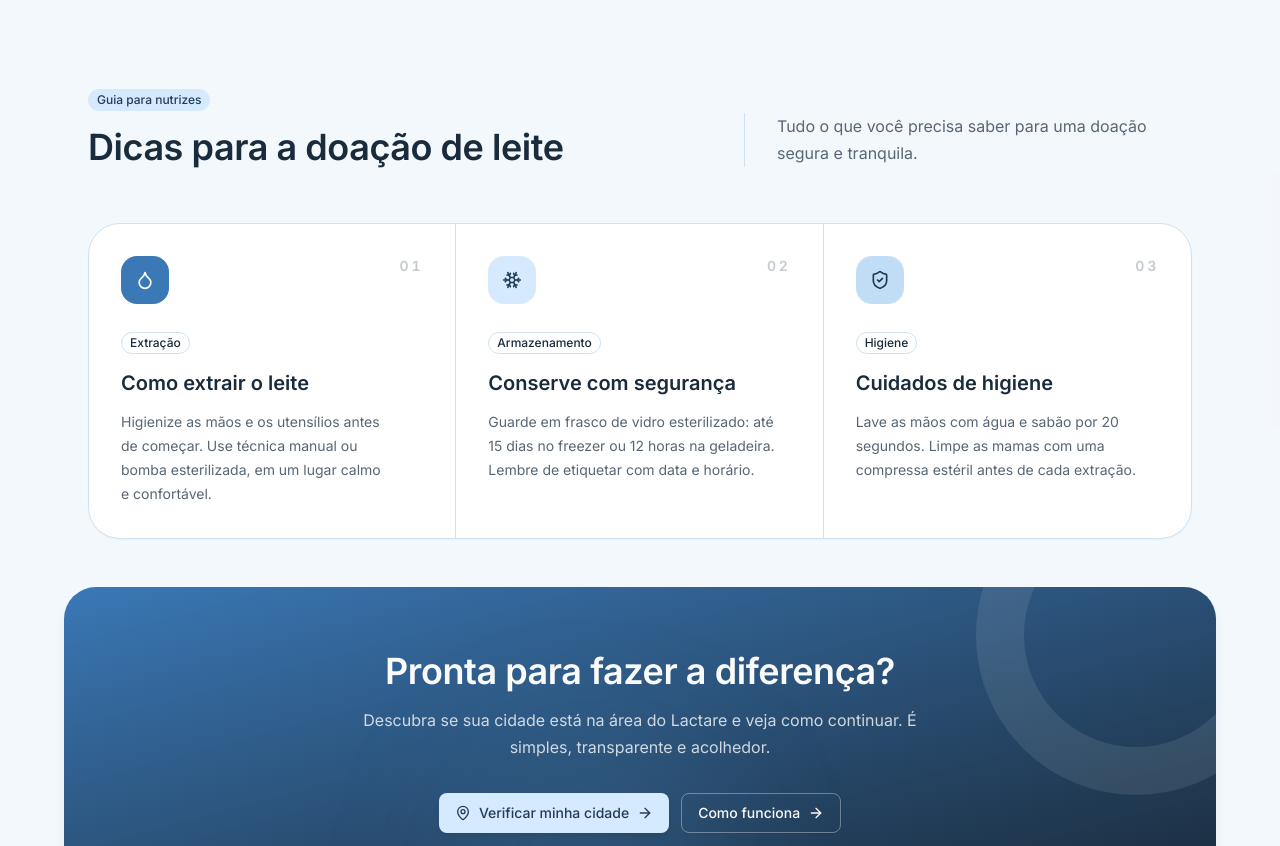
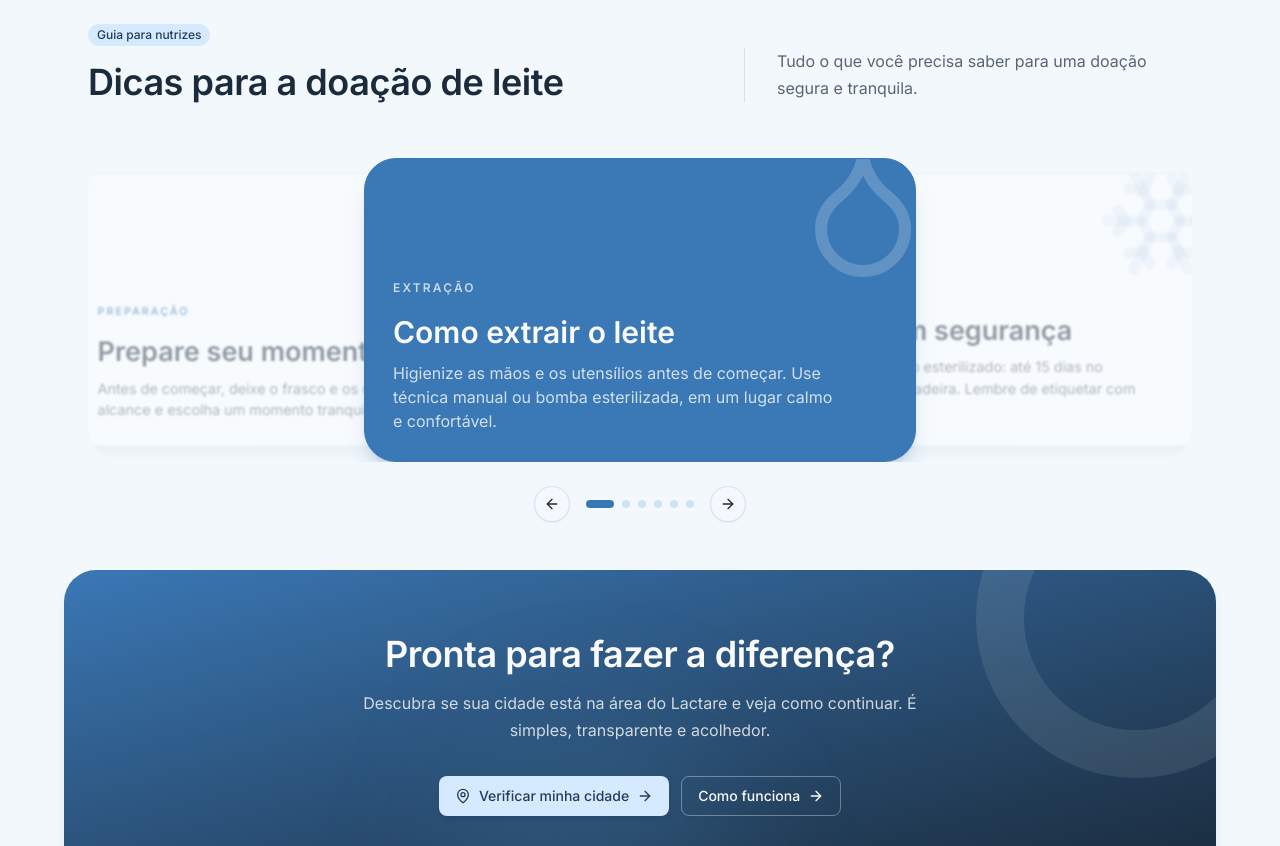
Before and after one commit to RuyFichman/eurofarma, a Next.js app: page / in a window 1280 px wide. Shown: the part 1860-2706 px from the top of the page. Built offline with nearby package versions, Linux system fonts and the light colour scheme; no server answers; the database is empty.

Commit message:
feat: refina experiência visual da home

```diff
--- a/components/shared/home-hero.tsx
+++ b/components/shared/home-hero.tsx
@@ -84,10 +84,9 @@ export function HomeHero() {
 
         {/* Coluna visual. Foto fornecida pelo time (TODO: confirmar licença de
             uso com a Eurofarma antes de qualquer exposição pública).
-            Proporção 4/5: a original é 800x1200 (retrato), e um recorte
-            paisagem cortaria o rosto do bebê. */}
-        <div className="relative">
-          <div className="ring-border/60 relative aspect-[4/5] overflow-hidden rounded-3xl shadow-lg ring-1">
+            O recorte quadrado equilibra a composição sem perder o rosto do bebê. */}
+        <div className="relative mx-auto w-full max-w-[32rem] lg:ml-auto">
+          <div className="ring-border/60 relative aspect-square overflow-hidden rounded-3xl shadow-lg ring-1">
             <Image
               src="/images/hero-bebe.jpg"
               alt={hero.imageAlt}
--- a/components/shared/home-stats.tsx
+++ b/components/shared/home-stats.tsx
@@ -41,25 +41,25 @@ export function HomeStats({ stats }: HomeStatsProps) {
         {COPY.title}
       </h2>
 
-      <dl className="bg-card divide-border -mt-10 grid grid-cols-2 divide-x rounded-3xl border shadow-md md:-mt-14">
+      <dl className="bg-card -mt-10 grid grid-cols-1 divide-y rounded-3xl border shadow-md sm:grid-cols-2 sm:divide-x sm:divide-y-0 md:-mt-14">
         {items.map((item) => (
           // `flex-col-reverse`: o número aparece primeiro, mas no DOM o rótulo
           // (`dt`) vem antes do valor (`dd`), como a lista de definição exige.
           <div
             key={item.label}
-            className="flex flex-col-reverse items-center gap-1 px-4 py-7 text-center md:px-6 md:py-8"
+            className="flex flex-col-reverse items-center gap-1 px-6 py-7 text-center md:px-10 md:py-8"
           >
-            <dt className="text-muted-foreground text-sm text-balance">
+            <dt className="text-muted-foreground text-sm font-medium tracking-tight text-balance">
               {item.label}
             </dt>
-            <dd className="text-primary text-3xl font-bold tabular-nums md:text-4xl">
+            <dd className="text-primary text-4xl font-semibold tracking-tight tabular-nums md:text-5xl">
               {item.value}
             </dd>
           </div>
         ))}
       </dl>
 
-      <p className="text-muted-foreground mt-4 text-center text-xs text-pretty">
+      <p className="text-muted-foreground mt-5 pb-8 text-center text-xs text-pretty md:pb-10">
         {COPY.sourceNote}
       </p>
     </section>
--- /dev/null
+++ b/components/shared/home-tips-carousel.tsx
@@ -0,0 +1,217 @@
+'use client'
+
+import { useRef, useState, type PointerEvent } from 'react'
+import {
+  ArrowLeft,
+  ArrowRight,
+  Clock3,
+  Droplet,
+  MessageCircle,
+  ShieldCheck,
+  Tag,
+  Snowflake,
+} from 'lucide-react'
+
+import { Button } from '@/components/ui/button'
+
+const ICONS = [Droplet, Snowflake, ShieldCheck, Tag, MessageCircle, Clock3]
+const CARD_STYLES = [
+  {
+    card: 'border-primary bg-primary text-primary-foreground shadow-xl shadow-primary/20',
+    icon: 'text-primary-foreground/20',
+    tag: 'text-primary-foreground/75',
+    description: 'text-primary-foreground/80',
+  },
+  {
+    card: 'bg-card shadow-lg shadow-primary/10',
+    icon: 'text-primary/12',
+    tag: 'text-primary',
+    description: 'text-muted-foreground',
+  },
+  {
+    card: 'border-primary bg-primary text-primary-foreground shadow-xl shadow-primary/20',
+    icon: 'text-primary-foreground/20',
+    tag: 'text-primary-foreground/75',
+    description: 'text-primary-foreground/80',
+  },
+  {
+    card: 'bg-card shadow-lg shadow-primary/10',
+    icon: 'text-primary/12',
+    tag: 'text-primary',
+    description: 'text-muted-foreground',
+  },
+  {
+    card: 'border-primary bg-primary text-primary-foreground shadow-xl shadow-primary/20',
+    icon: 'text-primary-foreground/20',
+    tag: 'text-primary-foreground/75',
+    description: 'text-primary-foreground/80',
+  },
+  {
+    card: 'bg-card shadow-lg shadow-primary/10',
+    icon: 'text-primary/12',
+    tag: 'text-primary',
+    description: 'text-muted-foreground',
+  },
+] as const
+
+type Tip = {
+  tag: string
+  title: string
+  description: string
+}
+
+type HomeTipsCarouselProps = {
+  tips: readonly Tip[]
+}
+
+function getRelativePosition(
+  index: number,
+  activeIndex: number,
+  count: number,
+) {
+  const distance = index - activeIndex
+  const half = count / 2
+
+  if (distance > half) return distance - count
+  if (distance < -half) return distance + count
+  return distance
+}
+
+export function HomeTipsCarousel({ tips }: HomeTipsCarouselProps) {
+  const [activeIndex, setActiveIndex] = useState(0)
+  const [dragStartX, setDragStartX] = useState<number | null>(null)
+  const wasDragged = useRef(false)
+
+  const moveTo = (index: number) => {
+    setActiveIndex((index + tips.length) % tips.length)
+  }
+
+  const previous = () => moveTo(activeIndex - 1)
+  const next = () => moveTo(activeIndex + 1)
+
+  const handlePointerDown = (event: PointerEvent<HTMLDivElement>) => {
+    wasDragged.current = false
+    setDragStartX(event.clientX)
+  }
+
+  const handlePointerUp = (event: PointerEvent<HTMLDivElement>) => {
+    if (dragStartX === null) return
+
+    const distance = event.clientX - dragStartX
+    setDragStartX(null)
+
+    if (Math.abs(distance) < 40) return
+
+    wasDragged.current = true
+    if (distance > 0) previous()
+    else next()
+  }
+
+  return (
+    <div
+      role="region"
+      aria-roledescription="carrossel"
+      aria-label="Orientações para doação"
+      className="relative mt-10 select-none md:mt-14"
+    >
+      <div
+        className="relative h-[20rem] overflow-hidden rounded-[2.25rem] md:h-[19rem]"
+        onPointerDown={handlePointerDown}
+        onPointerUp={handlePointerUp}
+        onPointerCancel={() => setDragStartX(null)}
+      >
+        {tips.map((tip, index) => {
+          const Icon = ICONS[index] ?? Droplet
+          const style = CARD_STYLES[index] ?? CARD_STYLES[0]
+          const position = getRelativePosition(index, activeIndex, tips.length)
+          const isActive = position === 0
+          const isPreview = Math.abs(position) === 1
+          const transform = `translateX(calc(-50% + ${position * 58}%)) scale(${isActive ? 1 : 0.9})`
+
+          return (
+            <article
+              key={tip.title}
+              aria-hidden={!isActive}
+              className={`absolute inset-y-0 left-1/2 flex w-[76%] cursor-pointer flex-col overflow-hidden rounded-[2rem] border p-7 transition-[transform,opacity,filter] duration-500 ease-out md:w-[50%] md:p-7 ${style.card} ${
+                isActive
+                  ? 'z-20 opacity-100'
+                  : isPreview
+                    ? 'z-10 opacity-45 blur-[1px] hover:opacity-70'
+                    : 'pointer-events-none z-0 opacity-0'
+              }`}
+              style={{ transform }}
+              onClick={() => {
+                if (wasDragged.current) {
+                  wasDragged.current = false
+                  return
+                }
+
+                moveTo(index)
+              }}
+            >
+              <Icon
+                className={`pointer-events-none absolute -top-5 -right-5 size-36 ${style.icon}`}
+                aria-hidden="true"
+              />
+
+              <div className="relative z-10 mt-auto max-w-md">
+                <p
+                  className={`text-xs font-semibold tracking-[0.18em] uppercase ${style.tag}`}
+                >
+                  {tip.tag}
+                </p>
+                <h3 className="mt-5 text-2xl leading-[1.1] text-balance md:text-3xl">
+                  {tip.title}
+                </h3>
+                <p
+                  className={`mt-3 text-sm leading-6 text-pretty md:text-base ${style.description}`}
+                >
+                  {tip.description}
+                </p>
+              </div>
+            </article>
+          )
+        })}
+      </div>
+
+      <div className="mt-6 flex items-center justify-center gap-4">
+        <Button
+          type="button"
+          variant="outline"
+          size="icon"
+          className="rounded-full"
+          onClick={previous}
+          aria-label="Ver orientação anterior"
+        >
+          <ArrowLeft aria-hidden="true" />
+        </Button>
+        <div className="flex gap-2" aria-label="Posição no carrossel">
+          {tips.map((tip, index) => (
+            <button
+              key={tip.title}
+              type="button"
+              className={`h-2 rounded-full transition-all ${
+                index === activeIndex
+                  ? 'bg-primary w-7'
+                  : 'bg-border hover:bg-muted-foreground/50 w-2'
+              }`}
+              onClick={() => moveTo(index)}
+              aria-label={`Ver ${tip.title}`}
+              aria-current={index === activeIndex ? 'true' : undefined}
+            />
+          ))}
+        </div>
+        <Button
+          type="button"
+          variant="outline"
+          size="icon"
+          className="rounded-full"
+          onClick={next}
+          aria-label="Ver próxima orientação"
+        >
+          <ArrowRight aria-hidden="true" />
+        </Button>
+      </div>
+    </div>
+  )
+}
--- a/components/shared/home-tips.tsx
+++ b/components/shared/home-tips.tsx
@@ -1,22 +1,8 @@
-import { Droplet, ShieldCheck, Snowflake } from 'lucide-react'
-
 import { Badge } from '@/components/ui/badge'
+import { HomeTipsCarousel } from '@/components/shared/home-tips-carousel'
 import { HOME } from '@/lib/i18n/pt-br'
 
-const ICONS = [Droplet, Snowflake, ShieldCheck]
-const ICON_STYLES = [
-  'bg-primary text-primary-foreground',
-  'bg-secondary text-secondary-foreground',
-  'bg-accent text-accent-foreground',
-] as const
-
-/**
- * Dicas para a doação — Server Component.
- *
- * As orientações vivem em um único painel, com divisores internos, em vez de
- * três cards concorrentes. Isso deixa a leitura mais calma e prepara a
- * transição para o CTA final, que compartilha o mesmo fundo da seção.
- */
+/** Dicas independentes de cuidado — Server Component. */
 export function HomeTips() {
   const { tips } = HOME
 
@@ -38,45 +24,7 @@ export function HomeTips() {
           </p>
         </div>
 
-        <ul className="bg-card divide-border mt-10 grid divide-y overflow-hidden rounded-[2rem] border shadow-sm md:mt-14 md:grid-cols-3 md:divide-x md:divide-y-0">
-          {tips.items.map((tip, index) => {
-            const Icon = ICONS[index] ?? Droplet
-            const iconStyle = ICON_STYLES[index] ?? ICON_STYLES[0]
-
-            return (
-              <li
-                key={tip.title}
-                className="relative flex min-h-full flex-col p-6 sm:p-8"
-              >
-                <div className="flex items-start justify-between gap-6">
-                  <span
-                    className={`flex size-12 items-center justify-center rounded-2xl ${iconStyle}`}
-                  >
-                    <Icon className="size-5" aria-hidden="true" />
-                  </span>
-                  <span
-                    className="text-muted-foreground/35 text-sm font-semibold tracking-[0.2em] tabular-nums"
-                    aria-hidden="true"
-                  >
-                    {String(index + 1).padStart(2, '0')}
-                  </span>
-                </div>
-
-                <Badge variant="outline" className="mt-7 w-fit bg-transparent">
-                  {tip.tag}
-                </Badge>
-
-                <h3 className="mt-4 text-xl leading-snug text-balance">
-                  {tip.title}
-                </h3>
-
-                <p className="text-muted-foreground mt-3 text-sm leading-6 text-pretty">
-                  {tip.description}
-                </p>
-              </li>
-            )
-          })}
-        </ul>
+        <HomeTipsCarousel tips={tips.items} />
       </div>
     </section>
   )
--- a/lib/i18n/pt-br.ts
+++ b/lib/i18n/pt-br.ts
@@ -247,6 +247,24 @@ export const HOME = {
         title: 'Cuidados de higiene',
         description:
           'Lave as mãos com água e sabão por 20 segundos. Limpe as mamas com uma compressa estéril antes de cada extração.',
+      },
+      {
+        tag: 'Identificação',
+        title: 'Identifique o frasco',
+        description:
+          'Anote a data e o horário da extração antes de guardar o frasco. Siga as orientações recebidas pela equipe do Lactare.',
+      },
+      {
+        tag: 'Orientação',
+        title: 'Conte com o Lactare',
+        description:
+          'Para dúvidas sobre sua jornada ou os próximos passos, fale diretamente com a equipe do Lactare.',
+      },
+      {
+        tag: 'Preparação',
+        title: 'Prepare seu momento',
+        description:
+          'Antes de começar, deixe o frasco e os utensílios limpos ao alcance e escolha um momento tranquilo.',
       },
     ],
   },
```
